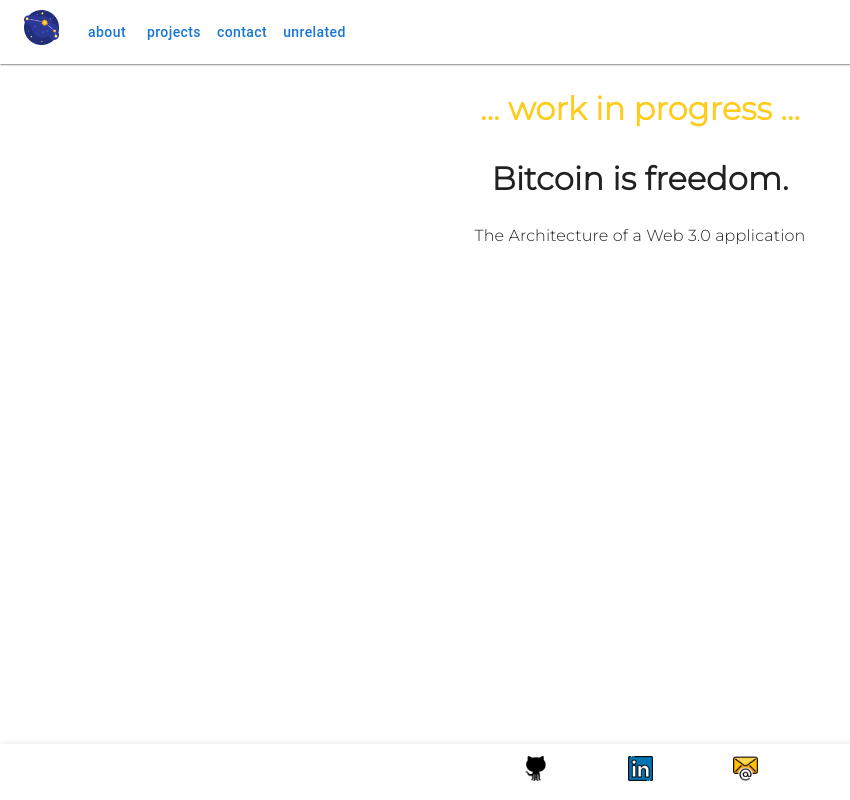
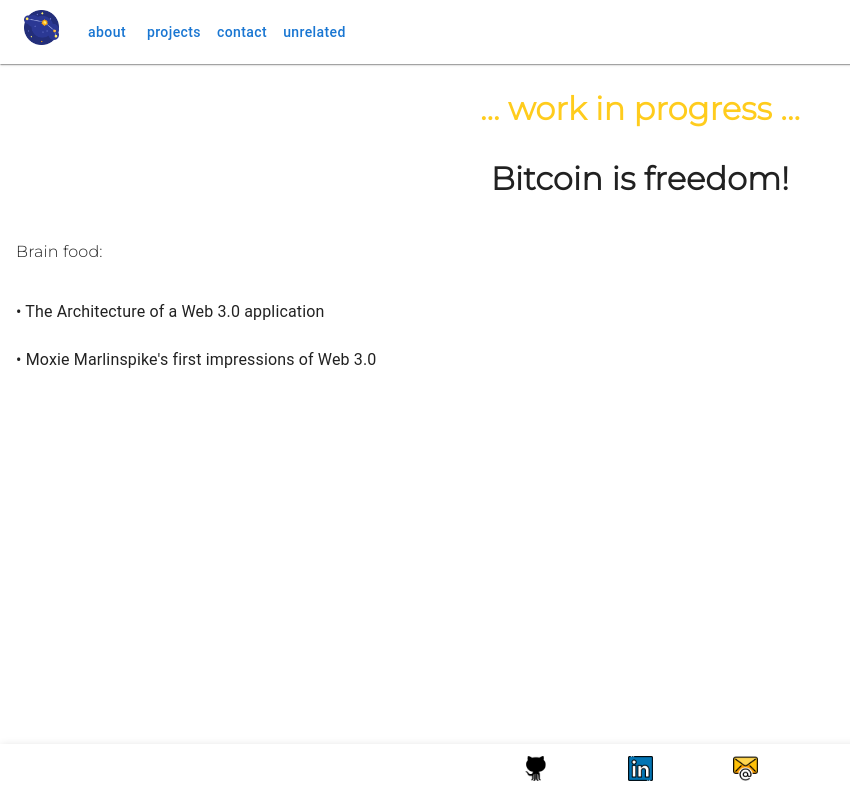
Before and after one commit to vntero/vntero-dot-com, a React (Create React App) app: page /blockchain in a window 1280 px wide. Shown: the whole page, without its empty margins (0-850 px from the left). Built offline with nearby package versions, Linux system fonts and the light colour scheme.

Commit message:
blockchain page update

```diff
--- a/src/components/Blockchain.jsx
+++ b/src/components/Blockchain.jsx
@@ -1,12 +1,41 @@
+import * as React from 'react';
+import Box from '@mui/material/Box';
+import List from '@mui/material/List';
+import ListItem from '@mui/material/ListItem';
+import ListItemButton from '@mui/material/ListItemButton';
+import ListItemIcon from '@mui/material/ListItemIcon';
+import ListItemText from '@mui/material/ListItemText';
+import Divider from '@mui/material/Divider';
+import InboxIcon from '@mui/icons-material/Inbox';
+import DraftsIcon from '@mui/icons-material/Drafts';
+
 function Blockchain() {
     return (
         <div>
             <h1 className="yellow">... work in progress ...</h1>
-            <h1>Bitcoin is freedom.</h1>
+            <h1>Bitcoin is freedom!</h1>
 
-             <a href='https://www.preethikasireddy.com/post/the-architecture-of-a-web-3-0-application' target="_blank" rel="noreferrer">
-             <p>The Architecture of a Web 3.0 application</p>
-             </a>
+             <Box sx={{ width: '100%', maxWidth: 460, bgcolor: 'background.paper' }}>
+                    <nav aria-label="main mailbox folders">
+                        <List><ListItem>Brain food:</ListItem></List>
+                    </nav>
+
+                    <nav aria-label="secondary mailbox folders">
+                        <List>
+                        <ListItem disablePadding>
+                            <ListItemButton>
+                            <a href='https://www.preethikasireddy.com/post/the-architecture-of-a-web-3-0-application' target="_blank" rel="noreferrer"><ListItemText primary="• The Architecture of a Web 3.0 application"/></a>
+                            </ListItemButton>
+                        </ListItem>
+                        <ListItem disablePadding>
+                        <ListItemButton>
+                            <a href='https://moxie.org/2022/01/07/web3-first-impressions.html' target="_blank" rel="noreferrer"><ListItemText primary="• Moxie Marlinspike's first impressions of Web 3.0"/></a>
+                            </ListItemButton>
+                        </ListItem>
+                        </List>
+                    </nav>
+            </Box>
+
         </div>
     )
 }
```
